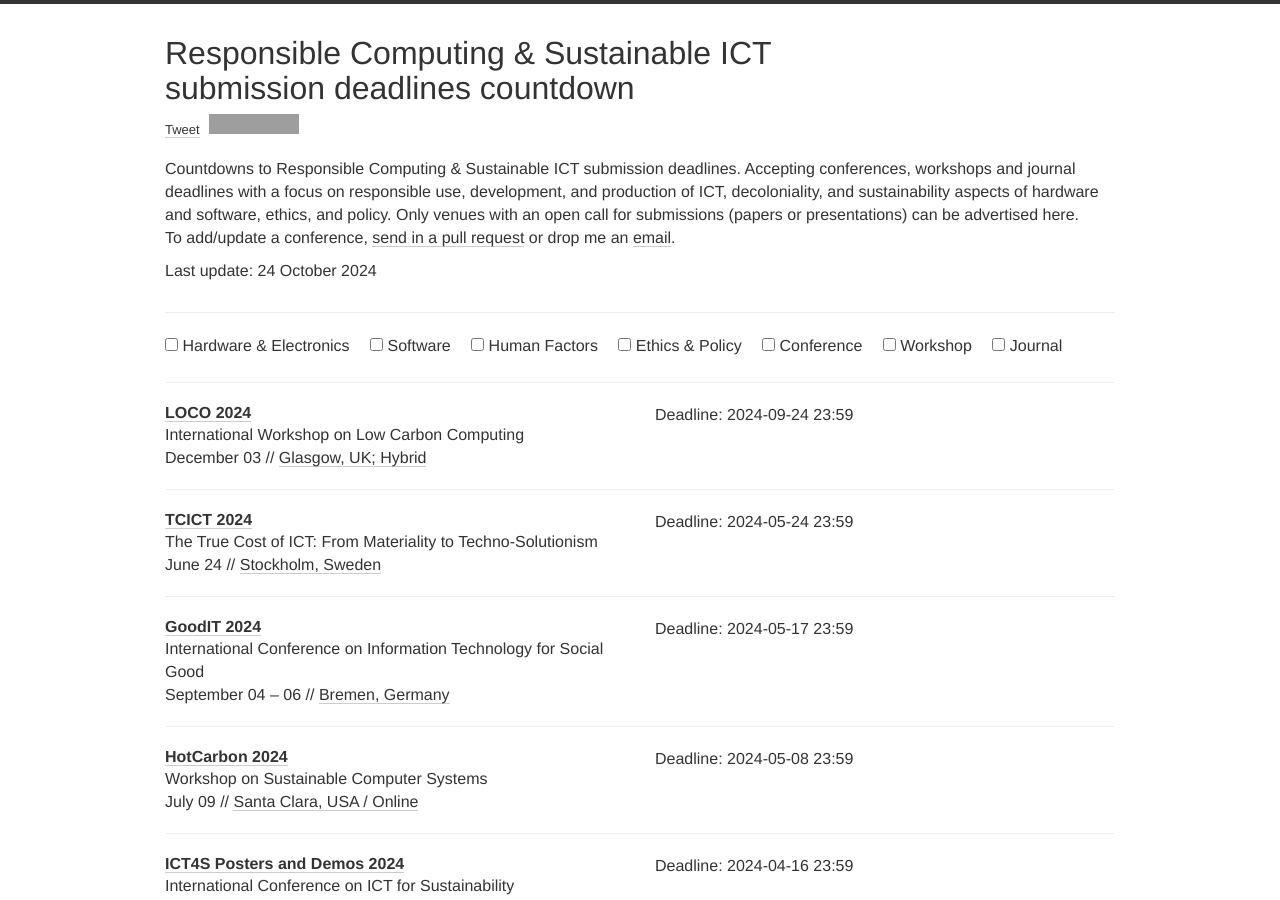
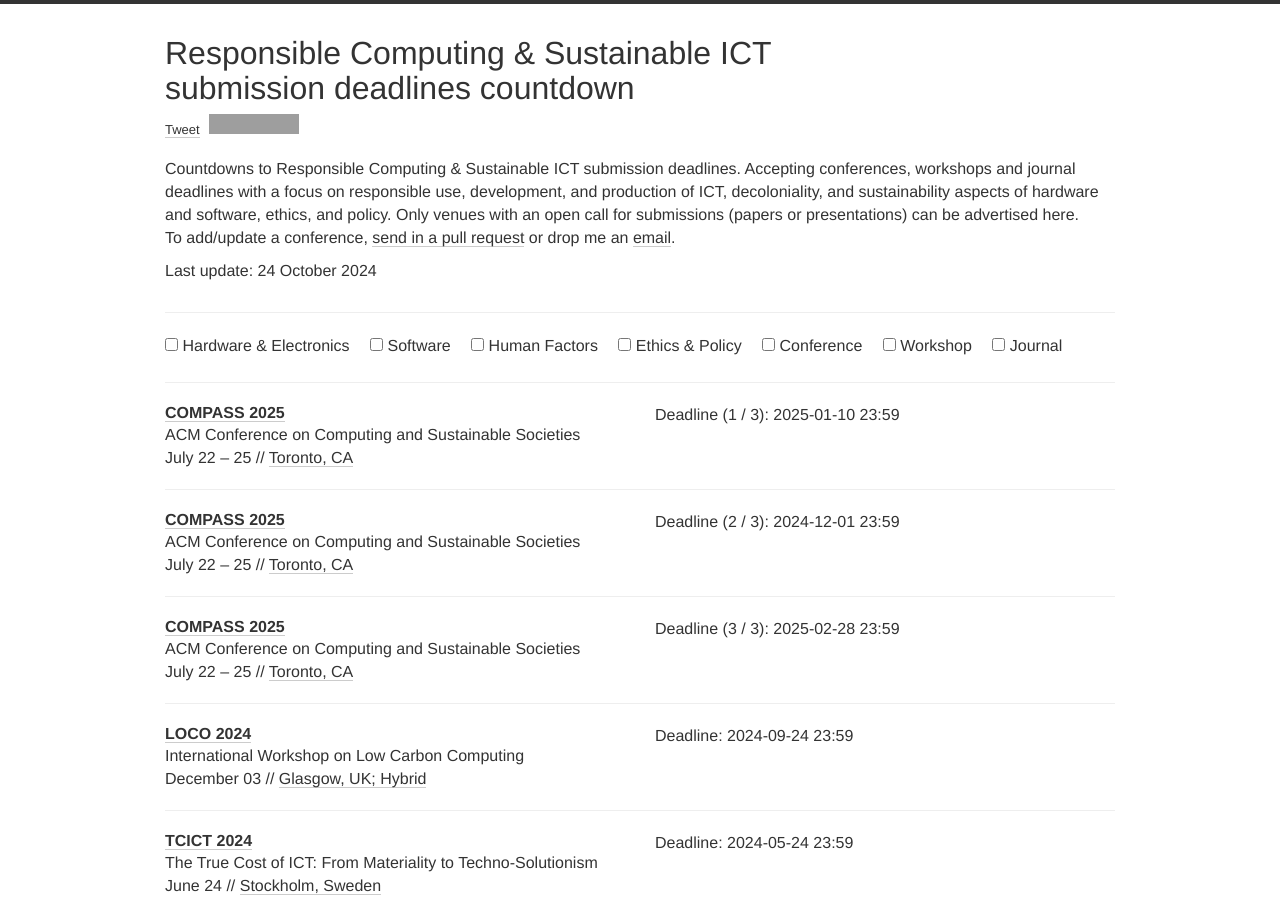
Before and after one commit to responsible-computing/responsible-computing.github.io, a Jekyll site: the page built from index.html, in a window 1280 px wide and 900 px high. Built offline with Jekyll 4.4.1, drawn with Linux system fonts in a browser that asks for light colours; nearby versions of some CDN libraries; comment, search, counter and statistics services are not loaded; some of the changed text lies outside the part shown; grey boxes are pictures that could not be loaded.

Commit message:
added COMPASS

```diff
--- a/_data/conferences.yml
+++ b/_data/conferences.yml
@@ -1,5 +1,20 @@
 ---
 # Workshops and Conferences
+
+## 2025
+
+- name: COMPASS
+  year: 2025
+  date: "July 22 – 25"
+  description: "ACM Conference on Computing and Sustainable Societies"
+  link: https://compass.acm.org/
+  deadline:
+    - "2025-01-10 23:59"
+    - "2024-12-01 23:59"
+    - "2025-02-28 23:59"
+  place: Toronto, CA
+  tags: [HARD, SOFT, HUCO, ETPO, CONF]
+
 
 ## 2024
 
@@ -326,7 +341,7 @@
   description: "ACM Journal on Computing and Sustainable Societies"
   link: https://dl.acm.org/journal/acmjcss
   deadline:
-    - "2024-12-31 23:59"
+    - "2025-12-31 23:59"
   place: Journal
   tags: [HARD, SOFT, ETPO, JOUR]
 
@@ -336,6 +351,6 @@
   description: "ACM Journal on Responsible Computing"
   link: https://dl.acm.org/journal/jrc
   deadline:
-    - "2024-12-31 23:59"
+    - "2025-12-31 23:59"
   place: Journal
   tags: [HARD, SOFT, ETPO, JOUR]
```
